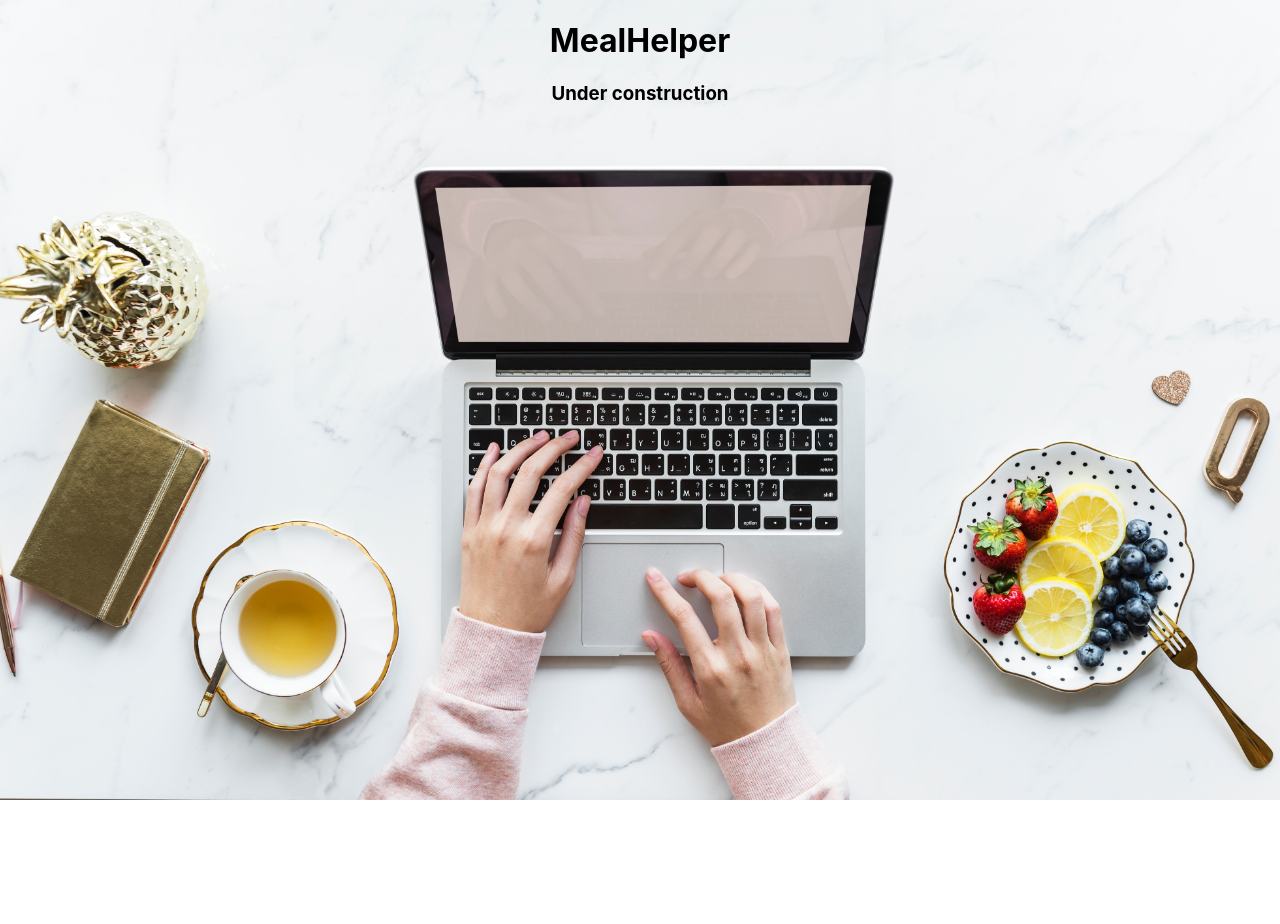
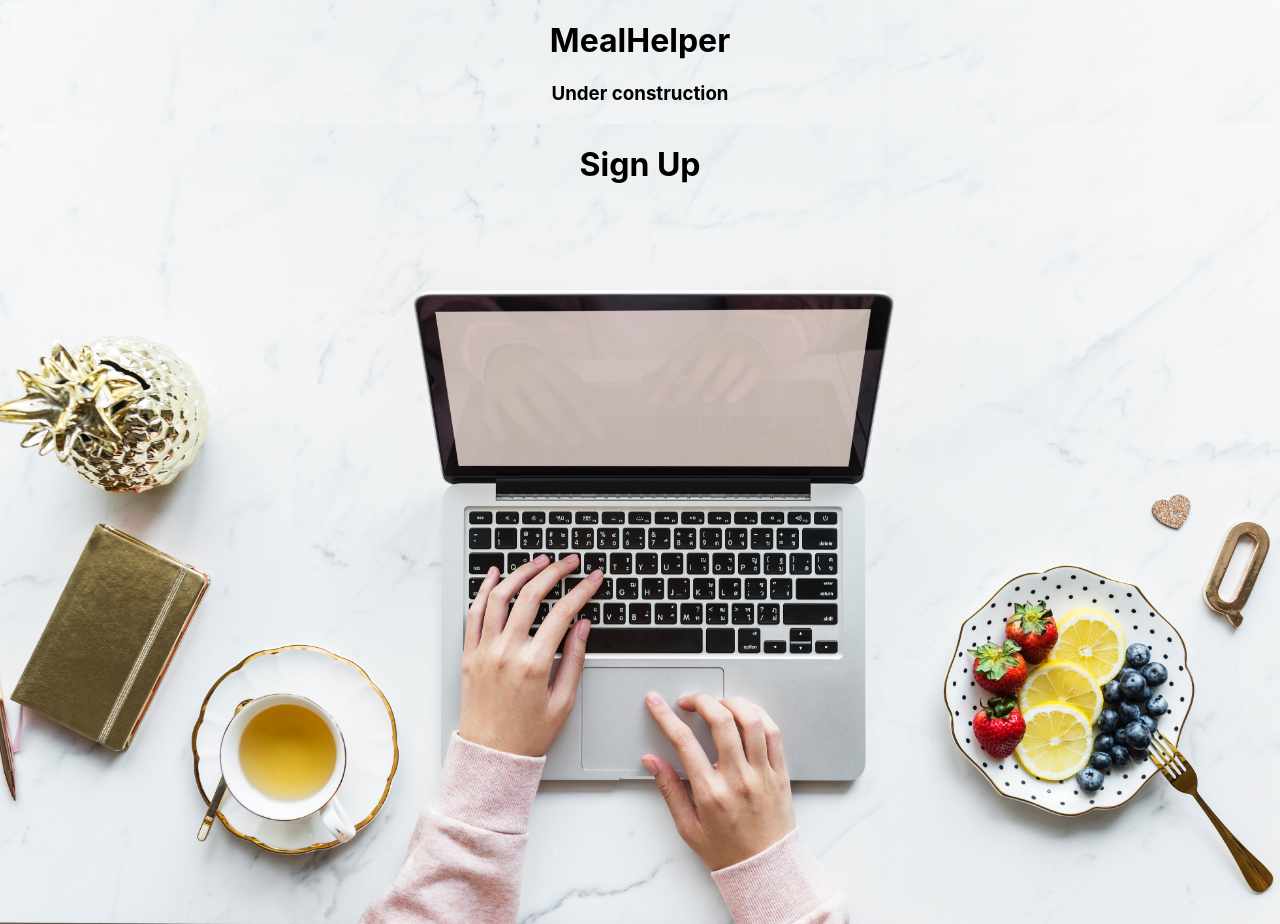
Before and after one commit to BloomTech-Labs/Labs8-MealHelper, a React (Create React App) app in the folder Front-end/mealhelper/: page /signup in a window 1280 px wide. Before the commit the page ends 800 px from the top, so only its background shows below. Built offline with nearby package versions, Linux system fonts and the light colour scheme.

Commit message:
signup and login routes created

```diff
--- a/Front-end/mealhelper/src/App.js
+++ b/Front-end/mealhelper/src/App.js
@@ -1,4 +1,9 @@
 import React, { Component } from "react";
+import { Route, withRouter, Switch } from 'react-router-dom';
+
+/////Dev Created/////////
+import Signup from "./components/signup/signup";
+import Login from "./components/login/login";
 
 import "./App.css";
 
@@ -9,6 +14,20 @@ class App extends Component {
         <div className="main-container">
           <h1>MealHelper</h1>
           <h3>Under construction</h3>
+          <div className="signin">
+            <Switch>
+              <Route exact path='/signup'
+              render={() =>
+              (<Signup
+                />)}
+              />
+              <Route exact path='/login'
+              render={() =>
+              (<Login
+                />)}
+              />
+            </Switch>
+          </div>
         </div>
       </div>
     );
--- a/Front-end/mealhelper/src/components/login/login.js
+++ b/Front-end/mealhelper/src/components/login/login.js
@@ -6,8 +6,7 @@ class Login extends Component {
     return (
       <div className="App">
         <div className="main-container">
-          <h1>MealHelper</h1>
-          <h3>Under construction</h3>
+          <h1>Login</h1>
         </div>
       </div>
     );
--- a/Front-end/mealhelper/src/components/signup/signup.js
+++ b/Front-end/mealhelper/src/components/signup/signup.js
@@ -6,8 +6,7 @@ class Signup extends Component {
     return (
       <div className="App">
         <div className="main-container">
-          <h1>MealHelper</h1>
-          <h3>Under construction</h3>
+          <h1>Sign Up</h1>
         </div>
       </div>
     );
```
